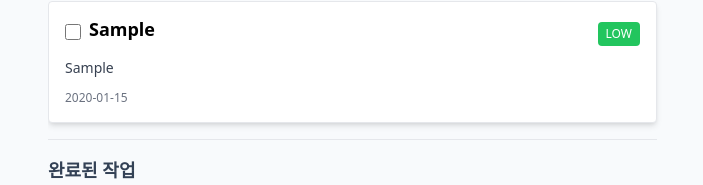
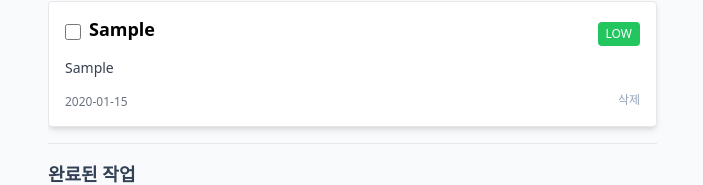
Before and after one commit to Jeonghyun-An/react_Todo, a React (Vite) app in the folder my-todo-app/: page / in a window 1280 px wide. Both pictures are taken after typing "Sample", "Sample", "2020-01-15" into the empty fields and a click on the button "추가하기". Shown: the part 319-504 px from the top of the page, without its empty margins (288-991 px from the left). Built offline with nearby package versions, Linux system fonts and the light colour scheme.

Commit message:
[feat] Add deleted function

```diff
--- a/my-todo-app/src/App.tsx
+++ b/my-todo-app/src/App.tsx
@@ -1,6 +1,8 @@
-import { useState } from "react";
+import { useState, useEffect } from "react";
 import type { Todo } from "./types/todo";
 import TodoList from "./components/todoList";
+
+const STORAGE_KEY = "my_todo_app_todos";
 
 function App() {
     const [todos, setTodos] = useState<Todo[]>([]);
@@ -8,6 +10,16 @@ function App() {
     const [text, setText] = useState("");
     const [dueDate, setDueDate] = useState("");
     const [priority, setPriority] = useState<"low" | "medium" | "high">("low");
+
+    useEffect(() => {
+        const storedTodos = localStorage.getItem(STORAGE_KEY);
+        if (storedTodos) {
+            setTodos(JSON.parse(storedTodos));
+        }
+    }, []);
+    useEffect(() => {
+        localStorage.setItem(STORAGE_KEY, JSON.stringify(todos));
+    }, [todos]);
 
     const addTodo = () => {
         if (!title.trim()) return;
@@ -96,6 +108,7 @@ function App() {
                     <TodoList
                         todos={todos.filter((todo) => !todo.completed)}
                         onToggle={toggleTodo}
+                        onDelete={deleteTodo}
                     />
                     <hr className="my-4" />
                     <h2 className="text-lg font-semibold text-slate-700 mb-2">
@@ -104,6 +117,7 @@ function App() {
                     <TodoList
                         todos={todos.filter((todo) => todo.completed)}
                         onToggle={toggleTodo}
+                        onDelete={deleteTodo}
                     />
                 </div>
             </div>
@@ -123,6 +137,10 @@ function App() {
             )
         );
     }
+
+    function deleteTodo(id: number) {
+        setTodos((prev) => prev.filter((todo) => todo.id !== id));
+    }
 }
 
 export default App;
--- a/my-todo-app/src/components/todoItem.tsx
+++ b/my-todo-app/src/components/todoItem.tsx
@@ -3,9 +3,10 @@ import type { Todo } from "../types/todo";
 interface TodoItemProps {
     todo: Todo;
     onToggle: (id: number) => void;
+    onDelete: (id: number) => void;
 }
 
-export default function TodoItem({ todo, onToggle }: TodoItemProps) {
+export default function TodoItem({ todo, onToggle, onDelete }: TodoItemProps) {
     const { title, text, completed, dueDate, priority } = todo;
 
     return (
@@ -44,7 +45,17 @@ export default function TodoItem({ todo, onToggle }: TodoItemProps) {
                 )}
             </div>
             {text && <p className="text-sm text-gray-700">{text}</p>}
-            {dueDate && <p className="text-xs text-gray-500 mt-1">{dueDate}</p>}
+            <div className="flex justify-between items-center mt-1">
+                {dueDate && (
+                    <p className="flex text-xs text-gray-500 mt-1">{dueDate}</p>
+                )}
+                <button
+                    onClick={() => onDelete(todo.id)}
+                    className="flex ml-auto text-slate-400 text-xs  hover:underline hover:text-slate-500 "
+                >
+                    삭제
+                </button>
+            </div>
         </li>
     );
 }
--- a/my-todo-app/src/components/todoList.tsx
+++ b/my-todo-app/src/components/todoList.tsx
@@ -4,16 +4,22 @@ import TodoItem from "./todoItem";
 interface TodoListProps {
     todos: Todo[];
     onToggle: (id: number) => void;
+    onDelete: (id: number) => void;
 }
 
-export default function TodoList({ todos, onToggle }: TodoListProps) {
+export default function TodoList({ todos, onToggle, onDelete }: TodoListProps) {
     if (todos.length === 0) {
         return <div className="text-gray-500">No todos available</div>;
     }
     return (
         <ul className="space-y-4">
             {todos.map((todo) => (
-                <TodoItem key={todo.id} todo={todo} onToggle={onToggle} />
+                <TodoItem
+                    key={todo.id}
+                    todo={todo}
+                    onToggle={onToggle}
+                    onDelete={onDelete}
+                />
             ))}
         </ul>
     );
```
